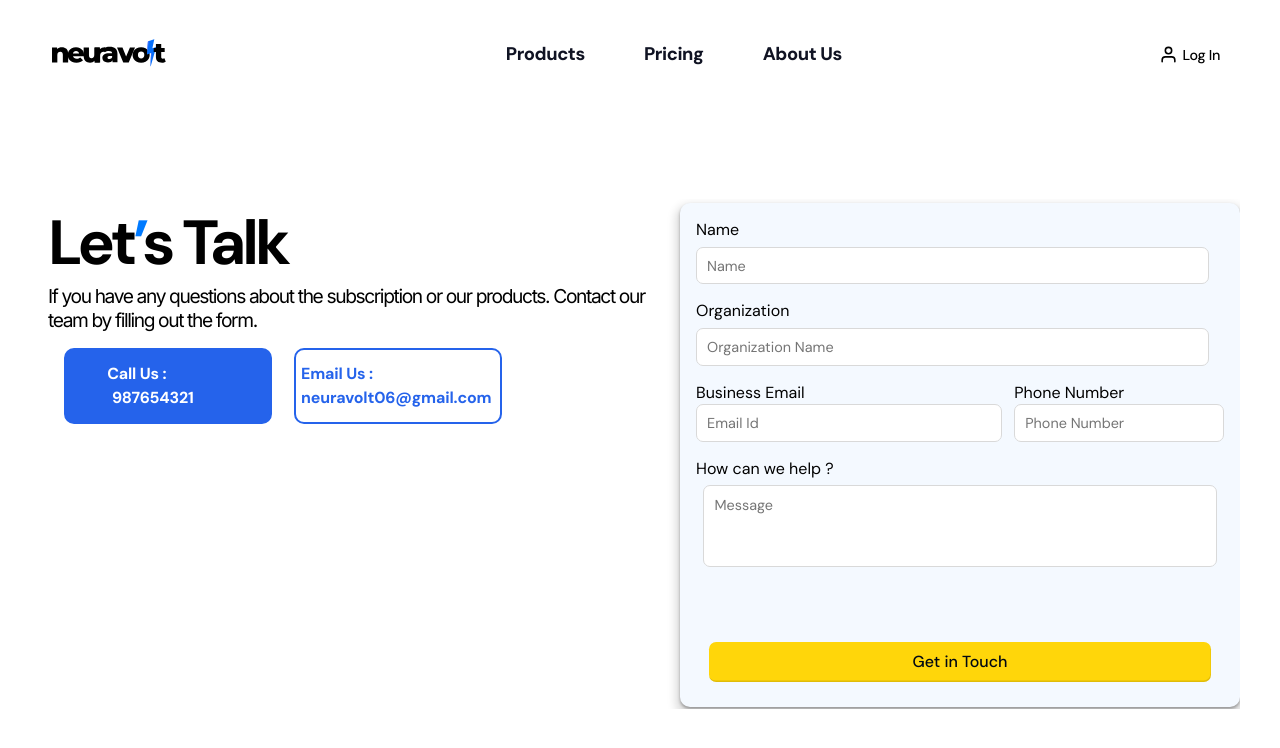
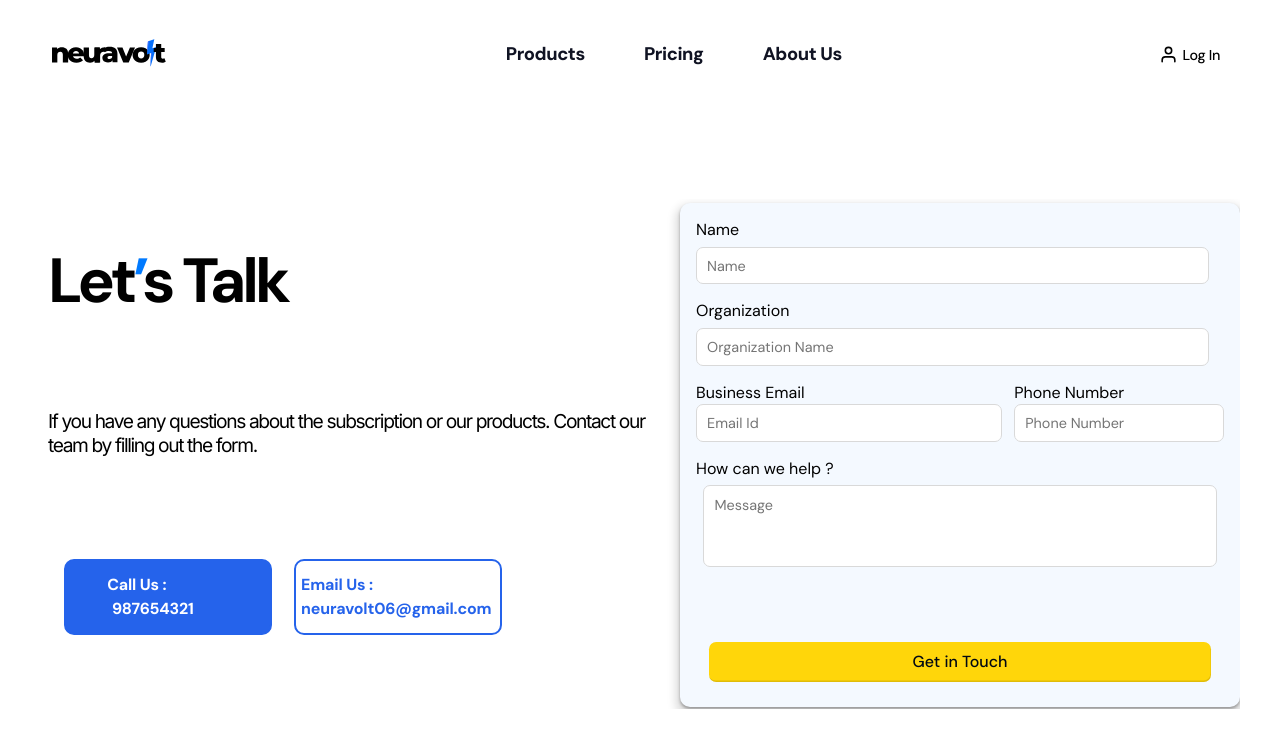
Before and after one commit to Arn-v/NeuraVolt-Frontend, a React (Create React App) app in the folder neuravolt-frontend/: page /contact-sales in a window 1280 px wide. Shown: the top 748 px of the page. Built offline with nearby package versions, Linux system fonts and the light colour scheme.

Commit message:
contact sale form

```diff
--- a/neuravolt-frontend/src/index.css
+++ b/neuravolt-frontend/src/index.css
@@ -754,10 +754,13 @@ transition: all 0.5s cubic-bezier (1,0,1,0); */
 .lets-talk-container{
     display:flex ;
     flex-direction: column ;
+    align-items: start;
+    justify-content: space-evenly;
     max-width: 39.0625rem;
     height: auto ;
-    padding:0.5rem ;
-    height:  63vh ;
+    padding: 1.5rem 0.5rem ;
+    height:63vh ;
+    gap:4rem ;
 }
 
 
@@ -799,6 +802,7 @@ transition: all 0.5s cubic-bezier (1,0,1,0); */
     align-items: flex-start;
     gap: 1.375rem;
     justify-self: flex-end ;
+    margin-right: 8px ;
 }
 
 
```
